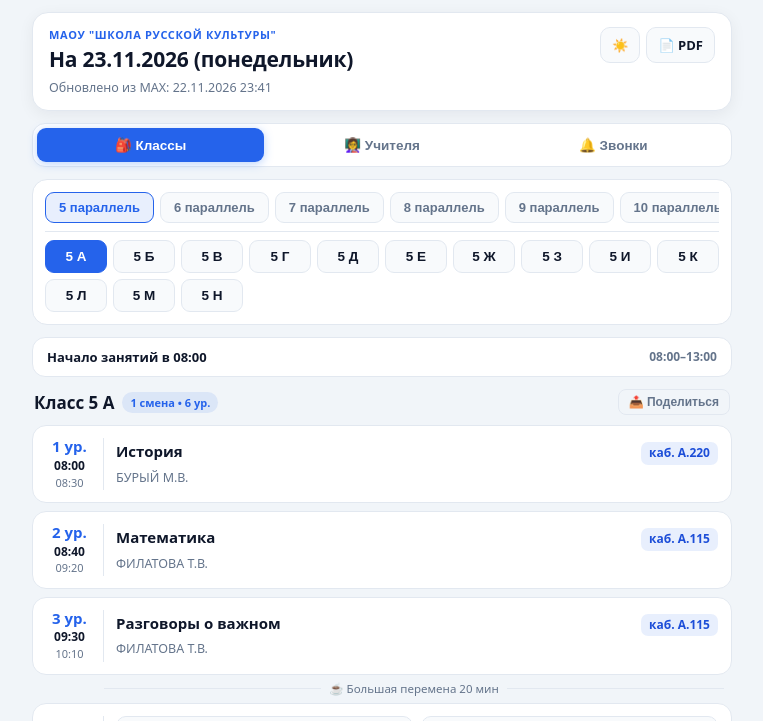
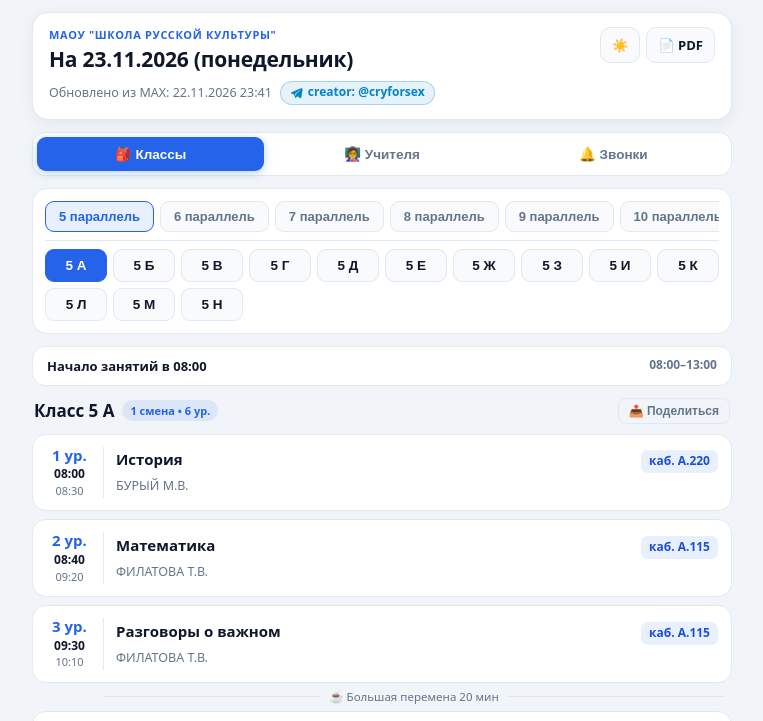
Before and after one commit to wwteamw/school-schedule, a plain HTML site: page index.html in a window 1280 px wide. Both pictures are taken after a click on the button "Сменить тему". Shown: the top 721 px of the page, without its empty margins (258-1021 px from the left). Drawn offline with Linux system fonts and the light colour scheme.

Commit message:
feat: add creator @cryforsex Telegram badge in header

```diff
--- a/index.html
+++ b/index.html
@@ -29,6 +29,9 @@
       --corp-b-tx: #d8b4fe;
       --corp-v-bg: rgba(20, 184, 166, 0.16);
       --corp-v-tx: #5eead4;
+      --tg-bg: rgba(56, 189, 248, 0.13);
+      --tg-border: rgba(56, 189, 248, 0.34);
+      --tg-tx: #38bdf8;
       --shadow: 0 8px 24px rgba(0, 0, 0, 0.28);
     }
 
@@ -55,6 +58,9 @@
       --corp-b-tx: #7e22ce;
       --corp-v-bg: rgba(13, 148, 136, 0.1);
       --corp-v-tx: #0f766e;
+      --tg-bg: rgba(2, 132, 199, 0.1);
+      --tg-border: rgba(2, 132, 199, 0.28);
+      --tg-tx: #0284c7;
       --shadow: 0 4px 16px rgba(15, 23, 42, 0.06);
     }
 
@@ -93,7 +99,33 @@
       margin-bottom: 3px;
     }
     h1 { font-size: 21px; margin: 0; font-weight: 800; letter-spacing: -0.01em; }
-    .meta { color: var(--muted); font-size: 12.5px; margin-top: 4px; }
+    .meta-row {
+      display: flex;
+      align-items: center;
+      flex-wrap: wrap;
+      gap: 8px;
+      margin-top: 6px;
+    }
+    .meta { color: var(--muted); font-size: 12.5px; }
+    .creator-chip {
+      display: inline-flex;
+      align-items: center;
+      gap: 5px;
+      background: var(--tg-bg);
+      border: 1px solid var(--tg-border);
+      color: var(--tg-tx);
+      padding: 2.5px 9px;
+      border-radius: 999px;
+      font-size: 12px;
+      font-weight: 600;
+      text-decoration: none;
+      transition: transform 0.12s, border-color 0.15s, filter 0.15s;
+    }
+    .creator-chip:hover { filter: brightness(1.1); border-color: var(--tg-tx); }
+    .creator-chip:active { transform: scale(0.96); }
+    .creator-chip svg { width: 13px; height: 13px; fill: currentColor; flex-shrink: 0; }
+    .creator-chip b { font-weight: 800; }
+
     .icon-actions { display: flex; gap: 6px; flex-shrink: 0; }
     .icon-btn {
       background: var(--card-sub);
@@ -510,7 +542,13 @@
         <div>
           <div class="school-tag" id="schoolName">МАОУ «Школа русской культуры»</div>
           <h1 id="title">Расписание уроков</h1>
-          <div class="meta" id="meta">Загрузка актуального расписания...</div>
+          <div class="meta-row">
+            <span class="meta" id="meta">Загрузка актуального расписания...</span>
+            <a class="creator-chip" id="creatorLink" href="https://t.me/cryforsex" target="_blank" rel="noopener noreferrer">
+              <svg viewBox="0 0 24 24" aria-hidden="true"><path d="M21.94 4.66a1.5 1.5 0 0 0-1.64-.28L2.93 11.45a1.42 1.42 0 0 0 .09 2.67l4.46 1.52 1.72 5.28a1.3 1.3 0 0 0 2.18.5l2.58-2.49 4.56 3.35a1.52 1.52 0 0 0 2.38-.93l2.44-15.17a1.5 1.5 0 0 0-1.4-1.52Zm-3.2 3.19-8.18 7.39a.75.75 0 0 0-.23.43l-.55 2.77-.98-3.02a.75.75 0 0 1 .27-.84l9.38-6.97a.25.25 0 0 1 .29.24Z"/></svg>
+              <span>creator: <b>@cryforsex</b></span>
+            </a>
+          </div>
         </div>
         <div class="icon-actions">
           <button class="icon-btn" id="themeBtn" type="button" title="Сменить тему">🌙</button>
@@ -613,6 +651,7 @@
       school: document.getElementById('schoolName'),
       title: document.getElementById('title'),
       meta: document.getElementById('meta'),
+      creatorLink: document.getElementById('creatorLink'),
       themeBtn: document.getElementById('themeBtn'),
       tabClass: document.getElementById('tabClass'),
       tabTeacher: document.getElementById('tabTeacher'),
@@ -642,6 +681,18 @@
     let currentGrade = localStorage.getItem('saved_grade') || '5';
     let currentClass = localStorage.getItem('selected_class') || '5 А';
     let currentTeacher = localStorage.getItem('selected_teacher') || '';
+
+    els.creatorLink.addEventListener('click', (e) => {
+      if (
+        window.Telegram &&
+        window.Telegram.WebApp &&
+        window.Telegram.WebApp.initData &&
+        typeof window.Telegram.WebApp.openTelegramLink === 'function'
+      ) {
+        e.preventDefault();
+        window.Telegram.WebApp.openTelegramLink('https://t.me/cryforsex');
+      }
+    });
 
     function syncThemeIcon() {
       const isLight = document.documentElement.getAttribute('data-theme') === 'light';
@@ -918,7 +969,6 @@
             blocks.push(`<div class="break-divider">⏸ Окно (${prevNum + 1} урок свободен)</div>`);
           } else {
             const brk = getBreakMinutes(bellsMap, prevNum, num);
-            // Показываем плашку большой перемены только там, где она реально 20 минут (после 3, 4 и 8 урока)
             if (brk >= 20) {
               blocks.push(`<div class="break-divider">☕ Большая перемена ${brk} мин</div>`);
             }
```
